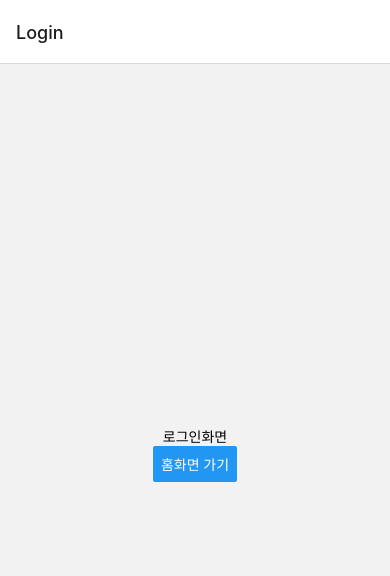
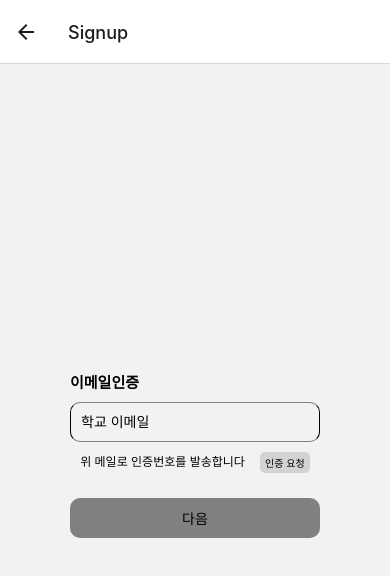
Before and after one commit to DevKor-github/Devkor-teamB-front, a React Native app: screen /Signup in a window 390 px wide. Before the commit this address had no page. Shown: the top 576 px of the page. Built offline with nearby package versions, Linux system fonts and the light colour scheme.

Commit message:
[Add] 로그인/회원가입화면

```diff
--- a/package.json
+++ b/package.json
@@ -17,7 +17,8 @@
     "react": "18.2.0",
     "react-native": "0.74.1",
     "react-native-safe-area-context": "^4.10.1",
-    "react-native-screens": "^3.31.1"
+    "react-native-screens": "^3.31.1",
+    "styled-components": "^6.1.11"
   },
   "devDependencies": {
     "@babel/core": "^7.20.0",
--- a/src/App.tsx
+++ b/src/App.tsx
@@ -9,6 +9,7 @@ import HomeScreen from './screens/HomeScreen';
 import TodayTimetableScreen from './screens/TodayTimetableScreen';
 import TimetableScreen from './screens/TimetableScreen';
 import LoginScreen from './screens/LoginScreen';
+import SignupScreen from './screens/SignupScreen';
 
 
 export type RootStackParamList={
@@ -16,6 +17,7 @@ export type RootStackParamList={
   TodayTimetable: undefined;
   Timetable: undefined;
   Login: undefined;
+  Signup: undefined;
 };
 
 export type TabNavigatorParamList={
@@ -41,6 +43,7 @@ const App: React.FC=()=>{
     <NavigationContainer>
         <RootStack.Navigator initialRouteName="Login">
           <RootStack.Screen name="Login" component={LoginScreen} />
+          <RootStack.Screen name="Signup" component={SignupScreen} />
           {/* <RootStack.Screen name="Home" component={HomeScreen} />  */}
           <RootStack.Screen
             name="Home"
--- a/src/screens/LoginScreen.tsx
+++ b/src/screens/LoginScreen.tsx
@@ -1,19 +1,42 @@
 // LoginScreen.tsx
-import React from "react";
-import { View,Button,Text } from "react-native";
+import React,{useState} from "react";
+import { View,Button,Text, TextInput, TouchableOpacity, StyleSheet} from "react-native";
 import { NativeStackScreenProps } from "@react-navigation/native-stack";
 import { RootStackParamList } from "../App";
+import { Colors } from "react-native/Libraries/NewAppScreen";
 
 type LoginScreenProps = NativeStackScreenProps<RootStackParamList,"Login">
 
 function LoginScreen({navigation}:LoginScreenProps){
+    const [username, setUsername] = useState("");
+    const [password, setPassword] = useState("");
+
+
     return(
         <View style={{flex: 1,alignItems:"center",justifyContent:"center"}}>
-            <Text>로그인화면</Text>
-            <Button
-                title="홈화면 가기"
-                onPress={()=>navigation.navigate('Home')}
+            <View style={{backgroundColor: 'darkgray', width:70,height:70,marginBottom:200}} />
+            <TextInput
+                style={{height:40,borderBlockColor:'gray',borderWidth:1,margin:5,padding:10,width:250,borderRadius:10}}
+                onChangeText={setUsername}
+                value={username}
+                placeholder="아이디"
             />
+            <TextInput
+                style={{borderBlockColor:'gray',borderWidth:1,margin:5,padding:10,width:250,height:40,borderRadius:10}}
+                onChangeText={setPassword}
+                value={password}
+                placeholder="비밀번호"
+            />
+            <TouchableOpacity
+                style={{backgroundColor:'gray',marginTop:25,padding:5,width:250,height:40,borderRadius:10,justifyContent:"center"}}
+                onPress={() => navigation.navigate('Home')}>
+                <Text style={{color:'black',textAlign:'center'}}>로그인</Text>
+            </TouchableOpacity>
+            <TouchableOpacity
+                style={{marginTop:5,width:250} }
+                onPress={() => navigation.navigate('Signup')}>
+                <Text style={{color:'black',textAlign:'center'}}>회원가입</Text>
+            </TouchableOpacity>
         </View>
     )
 }
--- /dev/null
+++ b/src/screens/SignupScreen.tsx
@@ -0,0 +1,67 @@
+// LoginScreen.tsx
+import React,{useState} from "react";
+import { View,Button,Text, TextInput,TouchableOpacity } from "react-native";
+import { NativeStackScreenProps } from "@react-navigation/native-stack";
+import { RootStackParamList } from "../App";
+
+type SignupScreenProps = NativeStackScreenProps<RootStackParamList,"Signup">
+
+function SignupScreen({navigation}:SignupScreenProps){
+    const [email, setEmail] = useState("");
+    const [verificationNum,setVerficationNum] = useState("");
+    const [showVerification, setShowVerification]=useState(false);
+
+    return(
+        <View style={{flex: 1,alignItems:"center",justifyContent:"center"}}>
+            <View style={{alignSelf:"flex-start",marginLeft:70}}>
+                <Text style={{fontSize:15,fontWeight:"bold"}}>이메일인증</Text>
+            </View>
+
+            <TextInput
+                style={{borderBlockColor:'gray',borderWidth:1,margin:10,padding:10,width:250,height:40,borderRadius:10}}
+                onChangeText={setEmail}
+                value={email}
+                placeholder="학교 이메일"
+            />
+            <View style={{flexDirection:"row"}}>
+                <View style={{alignSelf:"flex-start",marginRight:15}}>
+                    <Text style={{fontSize:12}}>위 메일로 인증번호를 발송합니다</Text>
+                </View>
+                <TouchableOpacity
+                    style={{backgroundColor:'lightgray',padding:3,width:50,borderRadius:5}}
+                    onPress={()=>setShowVerification(true)}>
+                    <Text style={{textAlign:"center",fontSize:10}}>인증 요청</Text>
+                </TouchableOpacity>
+            </View>
+
+
+            {showVerification && (
+                <View>
+                    <TextInput
+                        style={{borderBlockColor:'gray',borderWidth:1,margin:10,padding:10,width:250,height:40,borderRadius:10}}
+                        onChangeText={setVerficationNum}
+                        value={verificationNum}
+                        placeholder="인증번호입력"
+                    />
+                    <View style={{flexDirection:"row"}}>
+                        <View style={{alignSelf:"flex-start",marginRight:15}}>
+                            <Text style={{fontSize:11}}>인증번호는 최대 10분동안 유효합니다</Text>
+                        </View>
+                        <TouchableOpacity
+                            style={{backgroundColor:'lightgray',padding:3,width:50,borderRadius:5}}>
+                            <Text style={{textAlign:"center",fontSize:10}}>확인</Text>
+                        </TouchableOpacity>
+                    </View>
+                </View>
+            )}
+
+            <TouchableOpacity
+                style={{backgroundColor:'gray',marginTop:25,padding:5,width:250,height:40,borderRadius:10,justifyContent:"center"}}
+                onPress={() => navigation.navigate('Home')}>
+                <Text style={{color:'black',textAlign:'center'}}>다음</Text>
+            </TouchableOpacity>
+        </View>
+    )
+}
+
+export default SignupScreen
```
Also changed, not shown: 1 other file (tests, documents, lock files or other folders).
